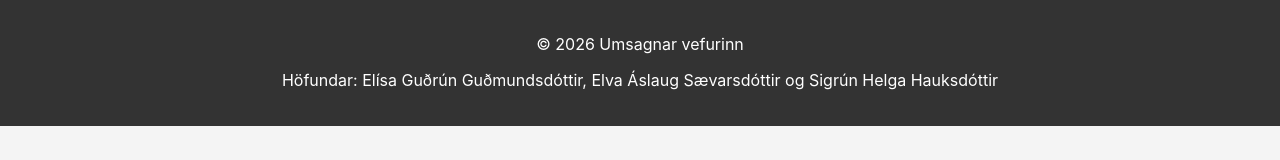
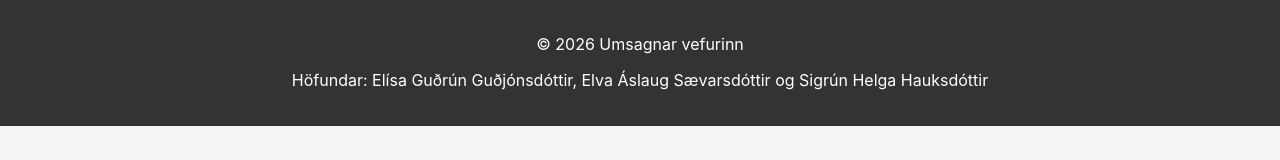
Before and after one commit to elvaaslaug-star/H-pverkefni-2-EES, a website built with Vite: page index.html in a window 1280 px wide. Shown: the part 329-489 px from the top of the page. Built offline with nearby package versions, Linux system fonts and the light colour scheme.

Commit message:
fyrirgefðu elísa, búin að laga nafnið þitt :)

```diff
--- a/index.html
+++ b/index.html
@@ -30,8 +30,8 @@ síðurnar*/
     <footer>
       <p>© 2026 Umsagnar vefurinn</p>
       <p>
-        Höfundar: Elísa Guðrún Guðmundsdóttir, Elva Áslaug Sævarsdóttir og
-        Sigrún Helga Hauksdóttir
+        Höfundar: Elísa Guðrún Guðjónsdóttir, Elva Áslaug Sævarsdóttir og Sigrún
+        Helga Hauksdóttir
       </p>
     </footer>
   </body>
```
